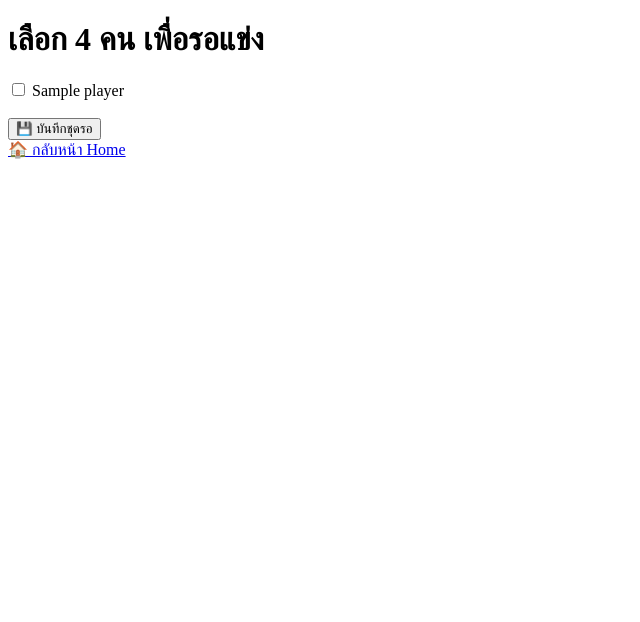
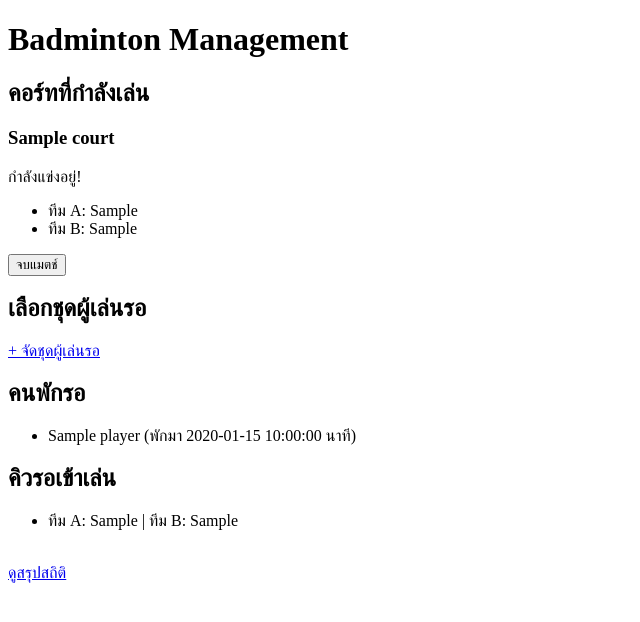
Before and after one commit to CHIRANONT/-, a Flask app: template templates/add_waiting.html in a window 1280 px wide. Shown: the top 622 px of the page, without its empty margins (0-640 px from the left). Run offline with Flask 3, Linux system fonts and the light colour scheme; the template is opened without the code that fills it: most values are stand-ins (such as "Sample title", 1, 10 or a date in 2020).

Commit message:
Update add_waiting.html

```diff
--- a/templates/add_waiting.html
+++ b/templates/add_waiting.html
@@ -2,19 +2,48 @@
 <html lang="en">
 <head>
     <meta charset="UTF-8">
-    <title>เลือกชุดผู้เล่นรอแข่ง</title>
+    <title>Badminton Management</title>
 </head>
 <body>
-    <h1>เลือก 4 คน เพื่อรอแข่ง</h1>
+    <h1>Badminton Management</h1>
 
-    <form action="/add_waiting" method="post">
+    <h2>คอร์ทที่กำลังเล่น</h2>
+    {% for court in courts %}
+        <h3>{{ court.name }}</h3>
+        {% if court.current_match %}
+            <p>กำลังแข่งอยู่!</p>
+            <ul>
+                <li>ทีม A: {{ court.current_match.team_a }}</li>
+                <li>ทีม B: {{ court.current_match.team_b }}</li>
+            </ul>
+            <form method="GET" action="/finish_match/{{ loop.index0 }}">
+                <button type="submit">จบแมตช์</button>
+            </form>
+        {% else %}
+            <p>ไม่มีการแข่ง</p>
+        {% endif %}
+    {% endfor %}
+
+    <h2>เลือกชุดผู้เล่นรอ</h2>
+    <a href="/add_waiting">+ จัดชุดผู้เล่นรอ</a>
+
+    <h2>คนพักรอ</h2>
+    <ul>
         {% for player in players %}
-            <input type="checkbox" name="selected_players" value="{{ player.name }}"> {{ player.name }}<br>
+            {% if player.status == 'waiting' %}
+                <li>{{ player.name }} (พักมา {{ player.rest_time }} นาที)</li>
+            {% endif %}
         {% endfor %}
-        <br>
-        <button type="submit">💾 บันทึกชุดรอ</button>
-    </form>
+    </ul>
 
-    <a href="/">🏠 กลับหน้า Home</a>
+    <h2>คิวรอเข้าเล่น</h2>
+    <ul>
+        {% for group in waiting_queue %}
+            <li>ทีม A: {{ group.team_a }} | ทีม B: {{ group.team_b }}</li>
+        {% endfor %}
+    </ul>
+
+    <br>
+    <a href="/summary">ดูสรุปสถิติ</a>
 </body>
 </html>
```
